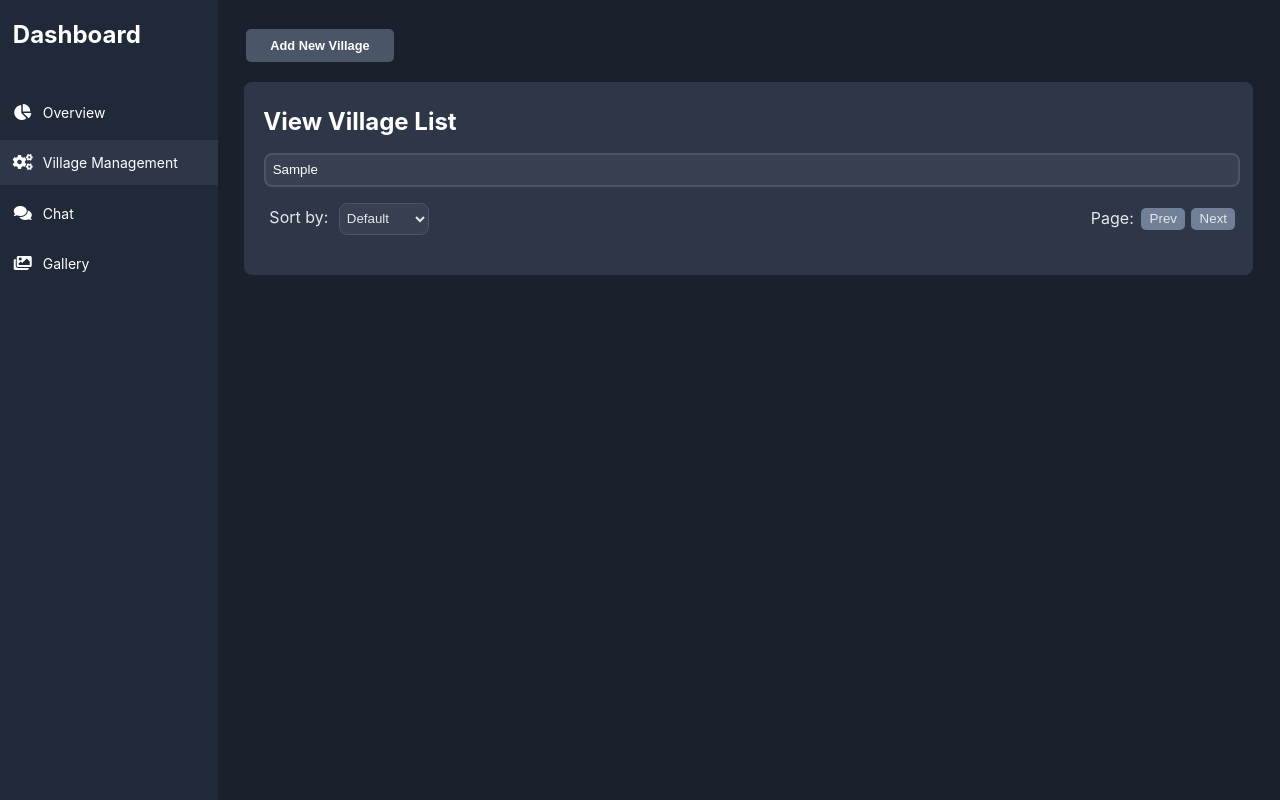
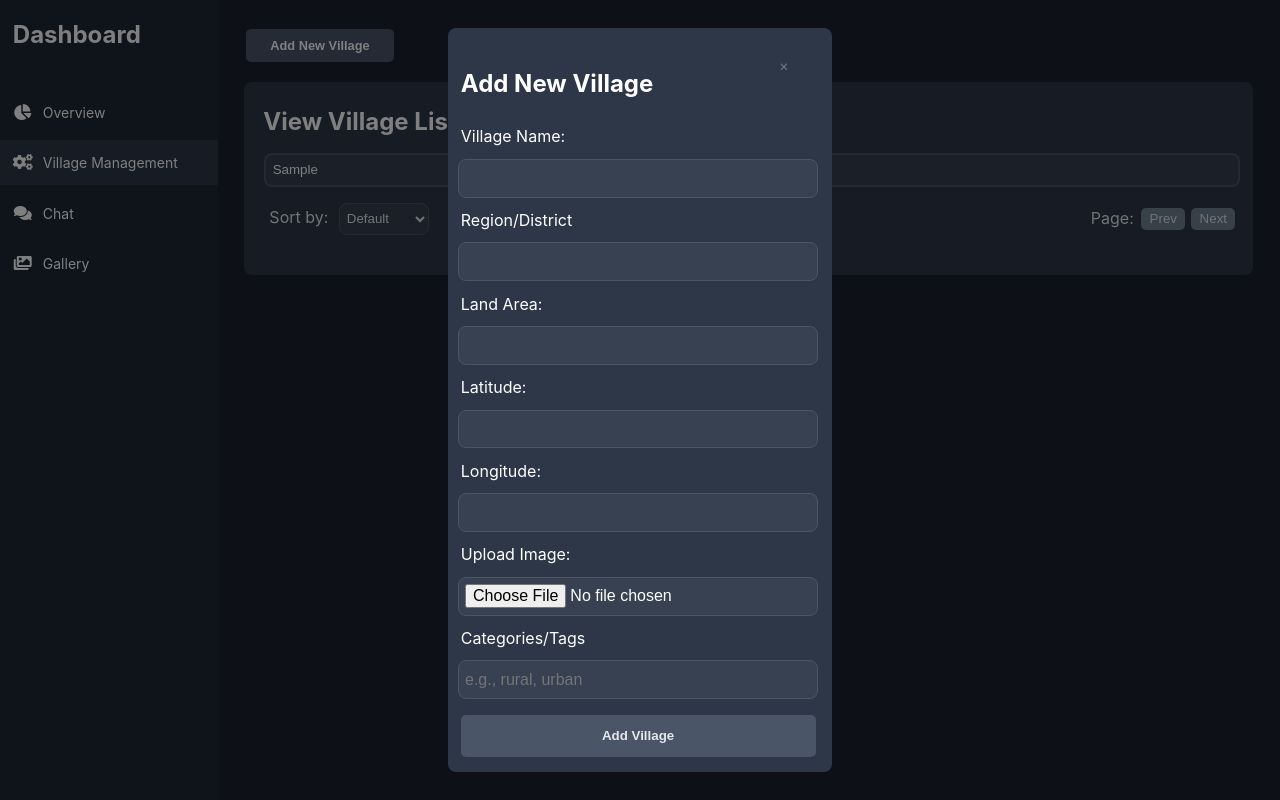
Before and after one commit to Baha-Alawneh/Villages-Management-System, a React (Create React App) app: page /village-management in a window 1280 px wide. Both pictures are taken after typing "Sample" into the empty fields and a click on the button "Add New Village". Built offline with nearby package versions, Linux system fonts and the light colour scheme.

Commit message:
feat: build add village popup component

```diff
--- a/src/App.js
+++ b/src/App.js
@@ -2,7 +2,6 @@ import logo from './logo.svg';
 import './App.css';
 import React from "react";
 import { BrowserRouter as Router, Routes, Route } from "react-router-dom";
-import Dashboard from "./pages/dashboard/dashboard";
 import Overview from "./pages/overview/overview";
 import VillageManagement from "./pages/VillageManagement/villageManagement";
 
--- a/src/pages/VillageManagement/add-village-form-component.js
+++ b/src/pages/VillageManagement/add-village-form-component.js
@@ -1,12 +1,13 @@
 import React from 'react';
 import './village-management.css'
 
-function AddVillageForm() {
+function AddVillageForm({setShowPopup}) {
+
     return (
         <div className="add-container" id="add-container">
             <div id="add-new-village-container" className="add-new-village-container">
                 <div className="close-add-container">
-                    <button className="close-popup" id="close-add" value=""></button>
+                    <button className="close-popup" id="close-add" value="" onClick={()=>setShowPopup(false)}></button>
                 </div>
                 <h1>Add New Village</h1>
                 <label htmlFor="village-name">Village Name: </label>
--- a/src/pages/VillageManagement/village-management.css
+++ b/src/pages/VillageManagement/village-management.css
@@ -252,7 +252,9 @@
     z-index: 1000;
 }
 
-
+.add-container{
+    display: flex;
+}
 .popup-content {
     background: var(--second-color);
     color: #cbd5e0;
@@ -279,8 +281,8 @@
     border-radius: 5px;
     cursor: pointer;
     margin: 0;
-    /* background-image: url('../resources/images/exit.png'); */
-    background-size: cover;
+    background-image: url('../../../Resources/images/exit.png');
+    background-size:  20px;
     background-position: left;
     background-repeat: no-repeat;
     width: fit-content;
--- a/src/pages/VillageManagement/villageManagement.js
+++ b/src/pages/VillageManagement/villageManagement.js
@@ -11,7 +11,6 @@ function VillageManagement() {
   const [showPopup, setShowPopup] = useState(false);
   const handleClick = ()=>{
     setShowPopup(true);
-    console.log('jjjj');
   }
     return (
 
@@ -27,9 +26,9 @@ function VillageManagement() {
           <VillageList />
         </div>
 
-        {showPopup && <Popup onClose={() => setShowPopup(false)} />}
+        {showPopup && <AddVillageForm setShowPopup={setShowPopup} />}
 
-        <AddVillageForm />
+        <Popup />
         <UpdateVillageForm />
         <UpdateDemographicForm />
         </Layout>
```
Also changed, not shown: Resources/images/exit.png (added).
